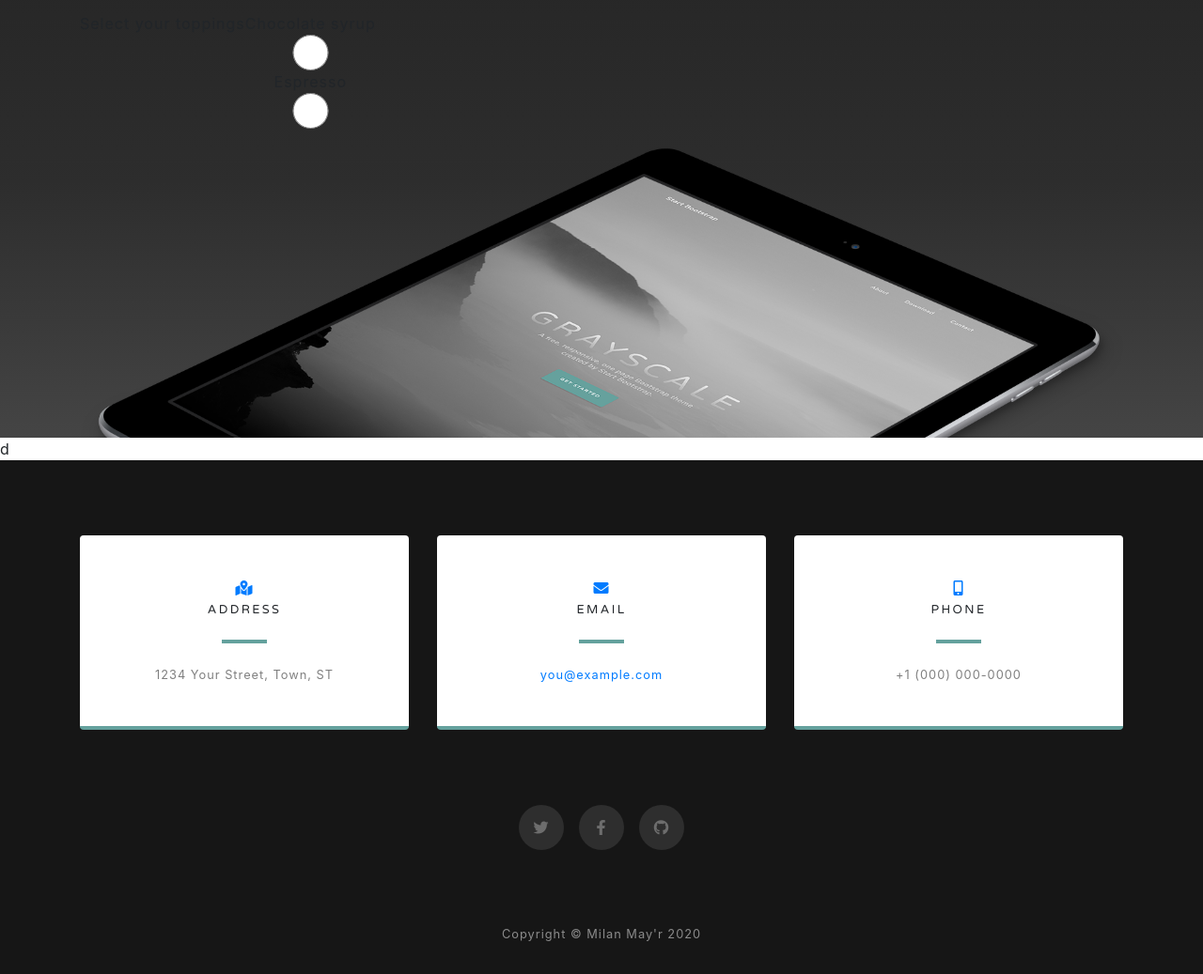
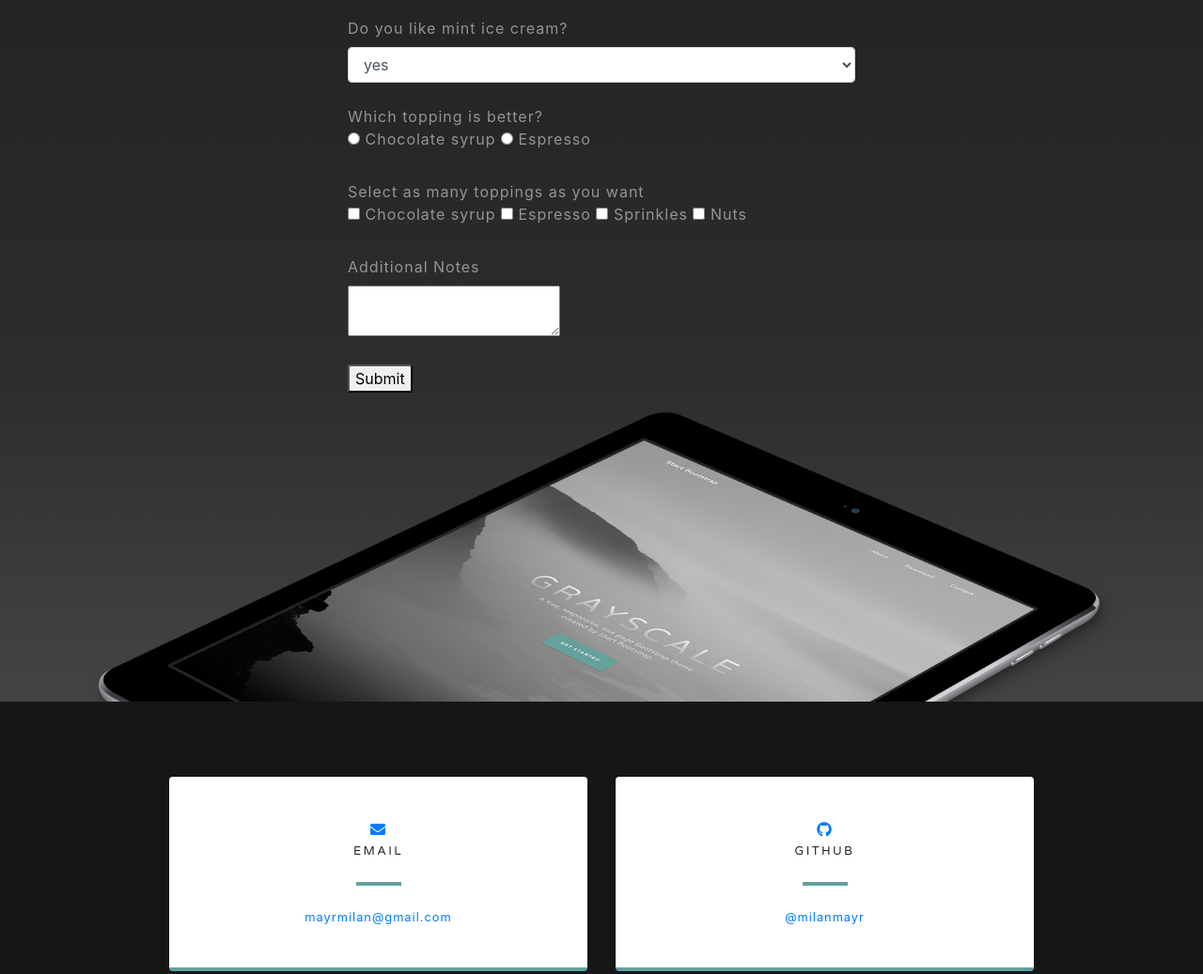
Before and after one commit to milanmayr/survey-form, a website with bundled scripts: page index.html in a window 1280 px wide. Shown: the part 1433-2470 px from the top of the page at 94% size. Built offline with nearby package versions, Linux system fonts and the light colour scheme.

Commit message:
Finished the project reqs

```diff
--- a/index.html
+++ b/index.html
@@ -8,7 +8,7 @@
   <meta name="description" content="">
   <meta name="author" content="">
 
-  <title>Lifestyle Survey</title>
+  <title>How Do You Ice Cream?</title>
 
   <!-- Bootstrap core CSS -->
   <link href="vendor/bootstrap/css/bootstrap.min.css" rel="stylesheet">
@@ -30,7 +30,7 @@
   <!-- Navigation -->
   <nav class="navbar navbar-expand-lg navbar-light fixed-top" id="mainNav">
     <div class="container">
-      <a class="navbar-brand js-scroll-trigger" href="#page-top">Lifestyle</a>
+      <a class="navbar-brand js-scroll-trigger" href="/index.html">Milan May'r</a>
       <button class="navbar-toggler navbar-toggler-right" type="button" data-toggle="collapse"
         data-target="#navbarResponsive" aria-controls="navbarResponsive" aria-expanded="false"
         aria-label="Toggle navigation">
@@ -43,10 +43,12 @@
             <a class="nav-link js-scroll-trigger" href="#survey">Survey</a>
           </li>
           <li class="nav-item">
-            <a class="nav-link js-scroll-trigger" href="#contact">Contact</a>
+            <a class="nav-link js-scroll-trigger" href="#contact">Contact & Github <i class="fab fa-github"></i></a>
           </li>
+          <li class="nav-item">
         </ul>
       </div>
+      </a>
     </div>
   </nav>
 
@@ -54,8 +56,8 @@
   <header class="masthead">
     <div class="container d-flex h-100 align-items-center">
       <div class="mx-auto text-center">
-        <h1 id="title" class="mx-auto my-0 text-uppercase">lifestyle</h1>
-        <p id="description" class="text-white-50 mx-auto mt-2 mb-5">Questions about how you live it out</p>
+        <h1 id="title" class="mx-auto my-0 text-uppercase">Ice Cream</h1>
+        <p id="description" class="text-white-50 mx-auto mt-2 mb-5">How do you do it?</p>
         <a href="#survey" class="btn btn-primary js-scroll-trigger">Start survey</a>
       </div>
     </div>
@@ -64,20 +66,23 @@
   <!-- Survey Section -->
   <section id="survey" class="survey-section text-center">
     <div class="container">
-      <div class="row">
-        <div class="col-lg-8 mx-auto">
       <h2 class="text-white mb-4">Ice Cream</h2>
       <p class="text-white-50">Answer a few questions about how you ice cream:</p>
+      <div class="row">
+        <div class="col-lg-6 mx-auto">
           <form id="survey-form" class="text-white-50" style="text-align: left">
             <div class="form-group">
               <label for="name" id="name-label">Name</label>
               <input type="text" class="form-control" id="name" aria-describedby="nameHelp" required
                 placeholder="Enter name">
               <small id="nameHelp" class="form-text text-muted">This form isn't connected to anything, so don't worry &#8212; your information isn't being stored!</small>
+              <br>
               <label for="email" id="email-label">Email</label>
               <input type="email" class="form-control" id="email" required placeholder="you@example.com">
+              <br>
               <label for="number" id="number-label">Phone number</label>
               <input type="number" class="form-control" id="number" min="10" max="10" placeholder="(000) 000-0000">
+              <br>
               <label for="ice-cream" id="number-label">Do you like mint ice cream?</label>
               <select class="form-control" id="dropdown">
                 <option value="yes">yes</optionvalue>
@@ -85,32 +90,54 @@
                 <option value="no">no</optionvalue>
                 </option>
               </select>
+              <br>
+              Which topping is better?
+              <br>
+              <input type="radio" class="" id="chocolate-syrup-topping" value="chocolate"
+                name="toppings" style="text-align: left!important;">
+              <label for="chocolate-syrup-topping" id="toppings-label">Chocolate syrup</label>
+                <input type="radio" class="" id="espresso-topping" value="espresso"
+                name="toppings">
+              <label for="espresso-topping" id="espresso-label">Espresso</label>
+
+              <br>
+              <br>
+              Select as many toppings as you want
+              <br>
+              <input type="checkbox" class="" id="chocolate-syrup-checkbox" value="chocolate"
+                name="checkboxes" style="text-align: left!important;">
+              <label for="chocolate-syrup-checkbox" id="toppings-label">Chocolate syrup</label>
+              <input type="checkbox" class="" id="espresso-checkbox" value="espresso"
+                name="checkboxes">
+              <label for="espresso-checkbox" id="espresso-checkbox-label">Espresso</label>
+              <input type="checkbox" class="" id="sprinkles-checkbox" value="sprinkles"
+                name="checkboxes">
+              <label for="sprinkles-checkbox" id="sprinkles-checkbox-label">Sprinkles</label>
+              <input type="checkbox" class="" id="nuts-checkbox" value="nuts"
+              name="checkboxes">
+              <label for="nuts-checkbox" id="nuts-checkbox-label">Nuts</label>
+              <br><br>
+              <label>Additional Notes</label>
+              <br>
+              <textarea></textarea>
+              <br><br>
+              <button id="submit" >Submit</button>
             </div>
           </form>
         </div>
       </div>
-      <div class="row mx-auto">
-        <p>Select your toppings</p>
-        <br>
-        <br>
-        <label for="chocolate-syrup-topping" id="toppings-label">Chocolate syrup
-        <input type="radio" class="form-control" id="chocolate-syrup-topping" value="chocolate"
-          name="chocolate" style="text-align: left!important;">
-        <label for="chocolate-syrup-topping" id="toppings-label">Espresso
-        <input type="radio" class="form-control" id="espresso-topping" value="espresso"
-          name="espresso">
-      </div>
+
       <img src="img/ipad.png" class="img-fluid" alt="">
     </div>
-  </section>d
+  </section>
 
   <!-- Contact Section -->
   <section id="contact" class="contact-section bg-black">
     <div class="container">
 
-      <div class="row">
+      <div class="row justify-content-center">
 
-        <div class="col-md-4 mb-3 mb-md-0">
+        <!-- <div class="col-md-4 mb-3 mb-md-0">
           <div class="card py-4 h-100">
             <div class="card-body text-center">
               <i class="fas fa-map-marked-alt text-primary mb-2"></i>
@@ -119,52 +146,53 @@
               <div class="small text-black-50">1234 Your Street, Town, ST</div>
             </div>
           </div>
-        </div>
+        </div> -->
 
-        <div class="col-md-4 mb-3 mb-md-0">
+        <div class="col-md-5 mb-2 mb-md-0">
           <div class="card py-4 h-100">
             <div class="card-body text-center">
               <i class="fas fa-envelope text-primary mb-2"></i>
               <h4 class="text-uppercase m-0">Email</h4>
               <hr class="my-4">
               <div class="small text-black-50">
-                <a href="#">you@example.com</a>
+                <a href="#">mayrmilan@gmail.com</a>
               </div>
             </div>
           </div>
         </div>
 
-        <div class="col-md-4 mb-3 mb-md-0">
+        <div class="col-md-5 mb-2 mb-md-0">
           <div class="card py-4 h-100">
             <div class="card-body text-center">
-              <i class="fas fa-mobile-alt text-primary mb-2"></i>
-              <h4 class="text-uppercase m-0">Phone</h4>
+              <i class="fab fa-github text-primary mb-2"></i>
+              <h4 class="text-uppercase m-0">Github</h4>
               <hr class="my-4">
-              <div class="small text-black-50">+1 (000) 000-0000</div>
+              <div class="small text-black-50">
+                <a href="https://github.com/milanmayr">@milanmayr</a>
+              </div>
             </div>
           </div>
         </div>
       </div>
 
-      <div class="social d-flex justify-content-center">
+    </div>
+    <!-- <div class="social d-flex justify-content-center">
       <a href="#" class="mx-2">
         <i class="fab fa-twitter"></i>
       </a>
       <a href="#" class="mx-2">
         <i class="fab fa-facebook-f"></i>
       </a>
-        <a href="https://github.com/milanmayr" class="mx-2">
+      <a href="https://github.com/milanmayr">
         <i class="fab fa-github"></i>
       </a>
-      </div>
-
-    </div>
+    </div>  -->
   </section>
 
   <!-- Footer -->
   <footer class="bg-black small text-center text-white-50">
     <div class="container">
-      Copyright &copy; Milan May'r 2020
+      Copyright &copy; Milan May'r 2021
     </div>
   </footer>
 
```
Lines whose indentation alone changed are shown as unchanged.
